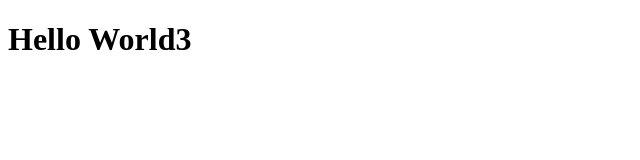
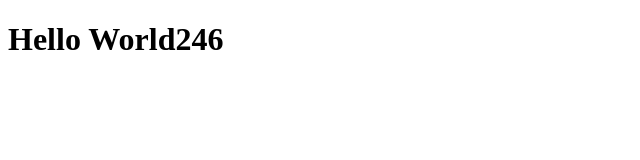
Before and after one commit to kitho/test, a plain HTML site: page index.html in a window 1280 px wide. Shown: the full height of the page, 0-640 px from the left. Drawn offline with Linux system fonts and the light colour scheme.

Commit message:
Made change 4

```diff
--- a/index.html
+++ b/index.html
@@ -5,7 +5,7 @@
 </head>
 
 <body>
-	<h1>Hello World3</h1>
+	<h1>Hello World246</h1>
 </body>
 
 </html>
```
